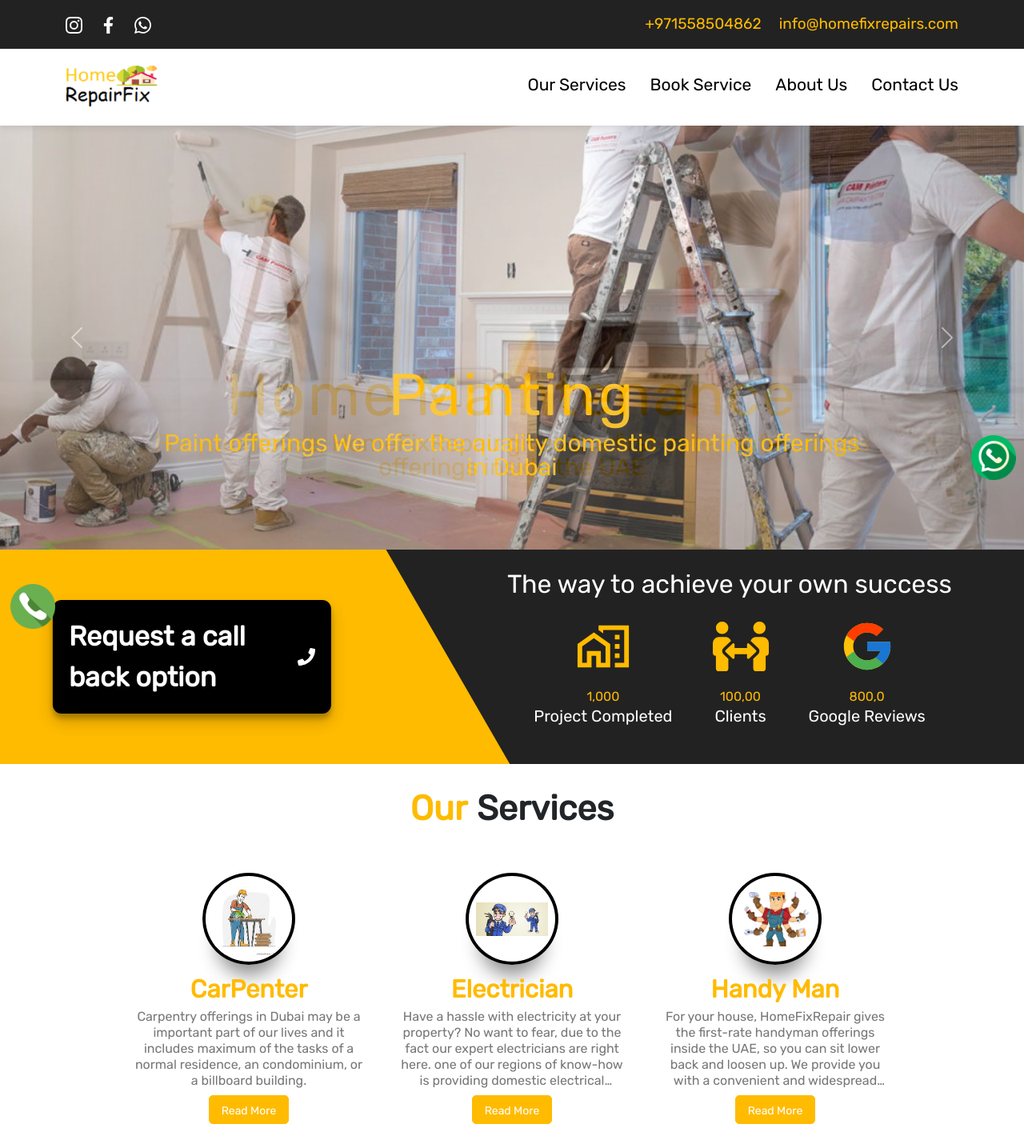
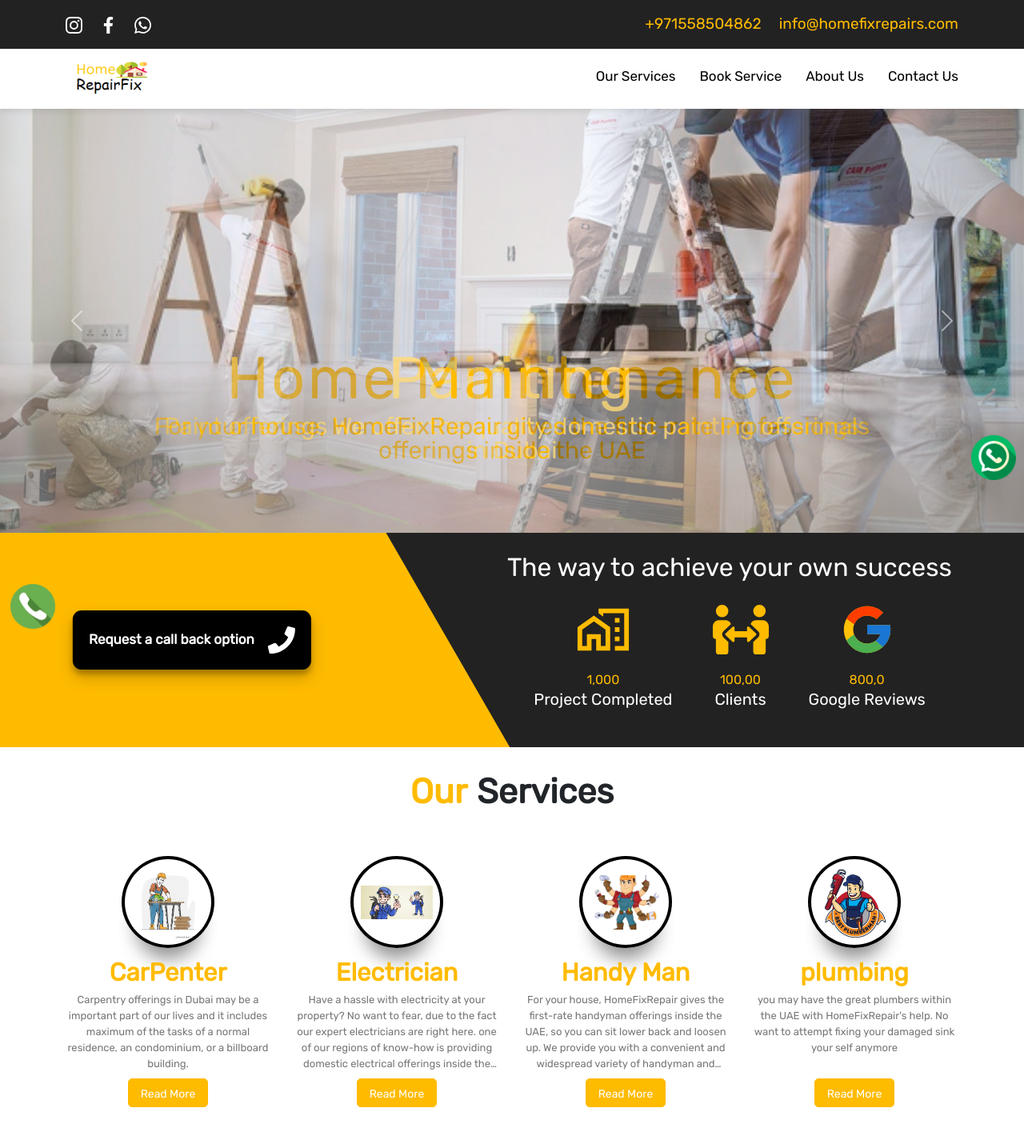
Before and after one commit to zakarehman270/HandyMan, a React (Create React App) app: page / in a window 1280 px wide. Shown: the top 1430 px of the page at 80% size. Built offline with nearby package versions, Linux system fonts and the light colour scheme; a web font is replaced by a local one.

Commit message:
update project

```diff
--- a/src/Components/Form/FormComponent.js
+++ b/src/Components/Form/FormComponent.js
@@ -27,7 +27,7 @@ const FormContentUs = (props) => {
 	const [VatValue, setVatValue] = useState(0);
 	const [Hours, setHours] = useState(0);
 	const [HourPrise, setHourPrise] = useState(0);
-	const [BookingTime, setBookingTime] = useState("");
+	const [BookingTime, setBookingTime] = useState("13:00-14:00");
 	const [Area, setArea] = useState(() => {
 		if (props.submitFormFrom === "Book Professional") {
 			return "Area..";
@@ -57,7 +57,7 @@ const FormContentUs = (props) => {
 			setHours(1);
 			setPriceValue(price);
 			setHourPrise(price);
-			setBookingTime("");
+			setBookingTime("13:00-14:00");
 			setVatDefaultValue(parseInt(vat));
 			setService(Split[2]);
 			if (
--- a/src/Components/Header.js
+++ b/src/Components/Header.js
@@ -1,6 +1,5 @@
 import React from "react";
 import { Navbar, Container, Nav } from "react-bootstrap";
-import { Link } from "react-scroll";
 import Logo from "../assets/Logo.png";
 import { NavLink } from "react-router-dom";
 import { BsInstagram } from "react-icons/bs";
@@ -68,18 +67,12 @@ function Header(props) {
 					<Navbar.Collapse id="responsive-navbar-nav">
 						<Nav className="me-auto"></Nav>
 						<Nav className="Gap-30">
-							<Link
-								to="our-services"
-								spy={true}
-								smooth={true}
-								duration={50}
-								offset={-140}
-								className="text-decoration-none HeaderLinks"
+							<NavLink
+								to="/"
+								className="text-decoration-none HeaderLinks text-black "
 							>
-								<NavLink to="/" className="text-decoration-none text-black ">
-									Our Services
-								</NavLink>
-							</Link>
+								Our Services
+							</NavLink>
 							<NavLink
 								onClick={() => {
 									window.scrollTo(0, 0);
--- a/src/Components/ProjectCompleted.js
+++ b/src/Components/ProjectCompleted.js
@@ -18,7 +18,7 @@ const ProjectCompleted = () => {
 				>
 					<div className="innerWrapperLeftSideOfMessageBanner outerWrapperRequestCallBackButton">
 						<div className="d-flex align-items-center Gap-17">
-							<p>Request a call back option</p>
+							<p className="Fs-17">Request a call back option</p>
 							<FaPhone />
 						</div>
 					</div>
--- a/src/Components/Services.js
+++ b/src/Components/Services.js
@@ -9,10 +9,7 @@ function Services() {
 				<p className="PrimaryColor HeadingOurServices">Our</p>
 				<p className="HeadingOurServices">Services</p>
 			</div>
-			<div
-				className="d-flex justify-content-center flex-wrap"
-				style={{ gap: "30px" }}
-			>
+			<div className="d-flex flex-wrap" style={{ gap: "30px" }}>
 				{ServicesArray.map((item, index) => {
 					return (
 						<div key={index} className="outerWrapperServices">
--- a/src/Components/Style.css
+++ b/src/Components/Style.css
@@ -124,7 +124,7 @@ p {
 	flex-direction: column;
 	justify-content: center;
 	align-items: center;
-	width: 299px;
+	width: 256px;
 	text-align: center;
 }
 .ServiceHeading {
@@ -226,11 +226,10 @@ input[type="text"] {
 }
 .ParagraphFeedBackBox {
 	color: #777;
-	font-size: 16px;
+	font-size: 13px;
 	font-weight: 500;
 }
 .HightTextHolderServiceDescription {
-	width: 290px;
 	height: 100px;
 	line-height: 20px;
 	word-break: break-word;
@@ -298,7 +297,7 @@ input[type="text"] {
 	transition: all 0.2s ease-in-out;
 	border-bottom: 3px solid transparent;
 	padding-bottom: 2px;
-	font-size: 21px;
+	font-size: 17px;
 	font-weight: 500;
 }
 .HeaderLinks:hover {
@@ -396,7 +395,7 @@ textarea {
 }
 .OuterWrapperLogoImage {
 	width: 121px;
-	height: 96px;
+	height: 75px;
 }
 .PhoneInputInput {
 	border: none !important;
@@ -520,7 +519,9 @@ textarea {
 	color: #ff8800;
 	background-color: #e9ecef;
 }
-
+.Fs-17 {
+	font-size: 17px;
+}
 @media only screen and (max-width: 1200px) {
 	.outerWrapperMessageBanner {
 		display: block;
```
Also changed, not shown: public/manifest.json.
